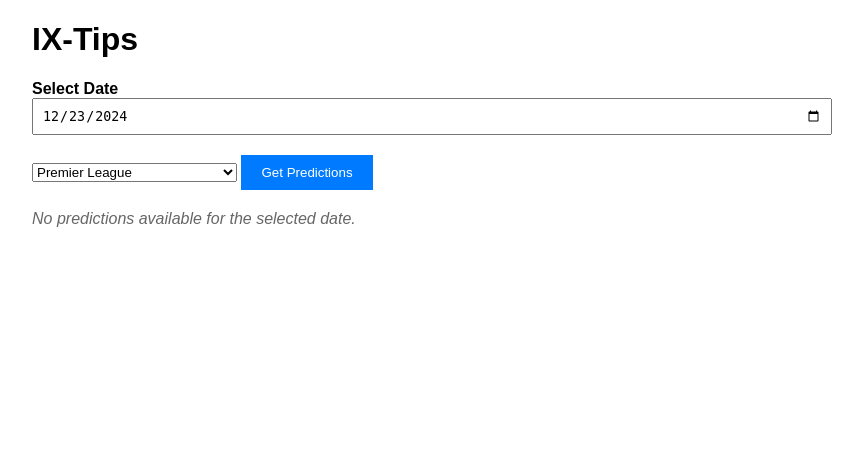
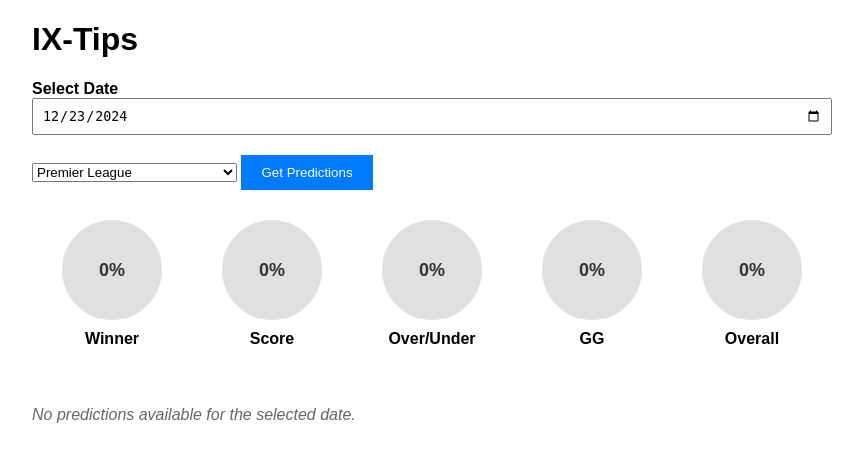
Before and after one commit to nyasimi23/IX-Tips, a Django app: page /matchday_predictions/ in a window 1280 px wide. Shown: the top 462 px of the page, without its empty margins (208-1071 px from the left). Run offline with Django 4.2, Linux system fonts and the light colour scheme; data that the repository does not hold is empty.

Commit message:
Accuracy added

```diff
--- a/predict/templates/predict/matchday_predictions.html
+++ b/predict/templates/predict/matchday_predictions.html
@@ -63,35 +63,59 @@
             color: red;
             font-weight: bold;
         }
-        /* Spinner styles */
-        .spinner-overlay {
-            display: none;
-            position: fixed;
-            top: 0;
-            left: 0;
+        .accuracy-container {
+            margin-top: 20px;
+            font-size: 16px;
+            font-weight: bold;
+            color: #333;
+        }
+
+        .container {
+            max-width: 800px;
+            margin: 0 auto;
+        }
+
+        .progress-container {
+            display: flex;
+            justify-content: space-around;
+            margin: 20px 0;
+        }
+
+        .circle {
+            width: 100px;
+            height: 100px;
+            position: relative;
+            margin: 10px;
+        }
+
+        .circle .inner {
             width: 100%;
             height: 100%;
-            background-color: rgba(0, 0, 0, 0.5);
-            z-index: 9999;
+            border-radius: 50%;
+            background: conic-gradient(#007BFF var(--percentage), #e0e0e0 0);
+            display: flex;
             justify-content: center;
             align-items: center;
+            color: #333;
+            font-weight: bold;
+            font-size: 18px;
+            position: relative;
         }
-        .spinner {
-            width: 50px;
-            height: 50px;
-            border: 5px solid #f3f3f3;
-            border-top: 5px solid #007BFF;
-            border-radius: 50%;
-            animation: spin 1s linear infinite;
+
+        .circle .inner span {
+            position: absolute;
         }
-        @keyframes spin {
-            0% { transform: rotate(0deg); }
-            100% { transform: rotate(360deg); }
+
+        .circle-title {
+            text-align: center;
+            font-weight: bold;
+            margin-top: 10px;
         }
+
     </style>
     <script>
+        // Set default date to today's date
         window.addEventListener('DOMContentLoaded', () => {
-            // Set default date to today's date
             const dateInput = document.getElementById('date');
             if (dateInput) {
                 const today = new Date().toISOString().split('T')[0];
@@ -129,6 +153,39 @@
             <button type="submit" class="btn">Get Predictions</button>
         </form>
 
+        <div class="progress-container">
+            <div class="circle">
+                <div class="inner" style="--percentage: {{ accuracy.result_accuracy }}%;">
+                    <span>{{ accuracy.result_accuracy }}%</span>
+                </div>
+                <div class="circle-title">Winner</div>
+            </div>
+            <div class="circle">
+                <div class="inner" style="--percentage: {{ accuracy.score_accuracy }}%;">
+                    <span>{{ accuracy.score_accuracy }}%</span>
+                </div>
+                <div class="circle-title">Score</div>
+            </div>
+            <div class="circle">
+                <div class="inner" style="--percentage: {{ accuracy.ov_accuracy }}%;">
+                    <span>{{ accuracy.ov_accuracy }}%</span>
+                </div>
+                <div class="circle-title">Over/Under</div>
+            </div>
+            <div class="circle">
+                <div class="inner" style="--percentage: {{ accuracy.gg_accuracy }}%;">
+                    <span>{{ accuracy.gg_accuracy }}%</span>
+                </div>
+                <div class="circle-title">GG</div>
+            </div>
+            <div class="circle">
+                <div class="inner" style="--percentage: {{ accuracy.overall_accuracy }}%;">
+                    <span>{{ accuracy.overall_accuracy }}%</span>
+                </div>
+                <div class="circle-title">Overall</div>
+            </div>
+        </div>
+        <br></br>
         {% if predictions %}
         <table>
             <thead class="thead-dark">
--- a/predict/views.py
+++ b/predict/views.py
@@ -310,9 +310,25 @@ def matchday_predictions(request):
                     'average_goals_category': average_goals_category,  # Calculated from predicted goals
                     'status': match_status,
                 })
+    finished_games = [p for p in predictions if p['status'] == 'FINISHED']
+    total_finished = len(finished_games)
+
+    correct_results = sum(1 for p in finished_games if p['predicted_result'] == p['actual_result'])
+    correct_scores = sum(1 for p in finished_games if p['predicted_score'] == p['actual_score'])
+    correct_ov = sum(1 for p in finished_games if p['average_goals_category'] == p['ov'])
+    correct_gg = sum(1 for p in finished_games if p['gg'] == p['agg'])
+
+    accuracy = {
+        'result_accuracy': round((correct_results / total_finished) * 100, 2) if total_finished else 0,
+        'score_accuracy': round((correct_scores / total_finished) * 100, 2) if total_finished else 0,
+        'ov_accuracy': round((correct_ov / total_finished) * 100, 2) if total_finished else 0,
+        'gg_accuracy': round((correct_gg / total_finished) * 100, 2) if total_finished else 0,
+        'overall_accuracy': round(((correct_results + correct_scores + correct_ov + correct_gg) / (4 * total_finished)) * 100, 2) if total_finished else 0,
+    }
+
 
     return render(
         request,
         'predict/matchday_predictions.html',
-        {'competitions': competitions, 'predictions': predictions, 'current_date': current_date}
+        {'competitions': competitions, 'predictions': predictions, 'current_date': current_date,  'accuracy': accuracy}
     )
```
